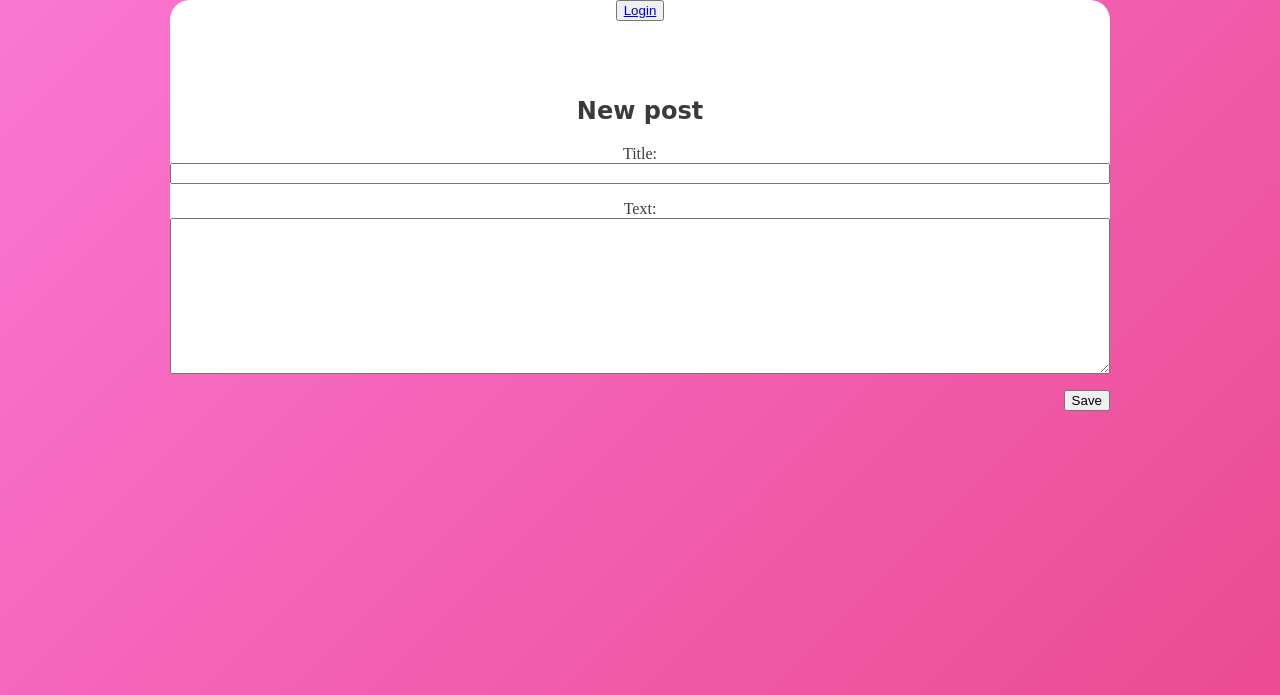
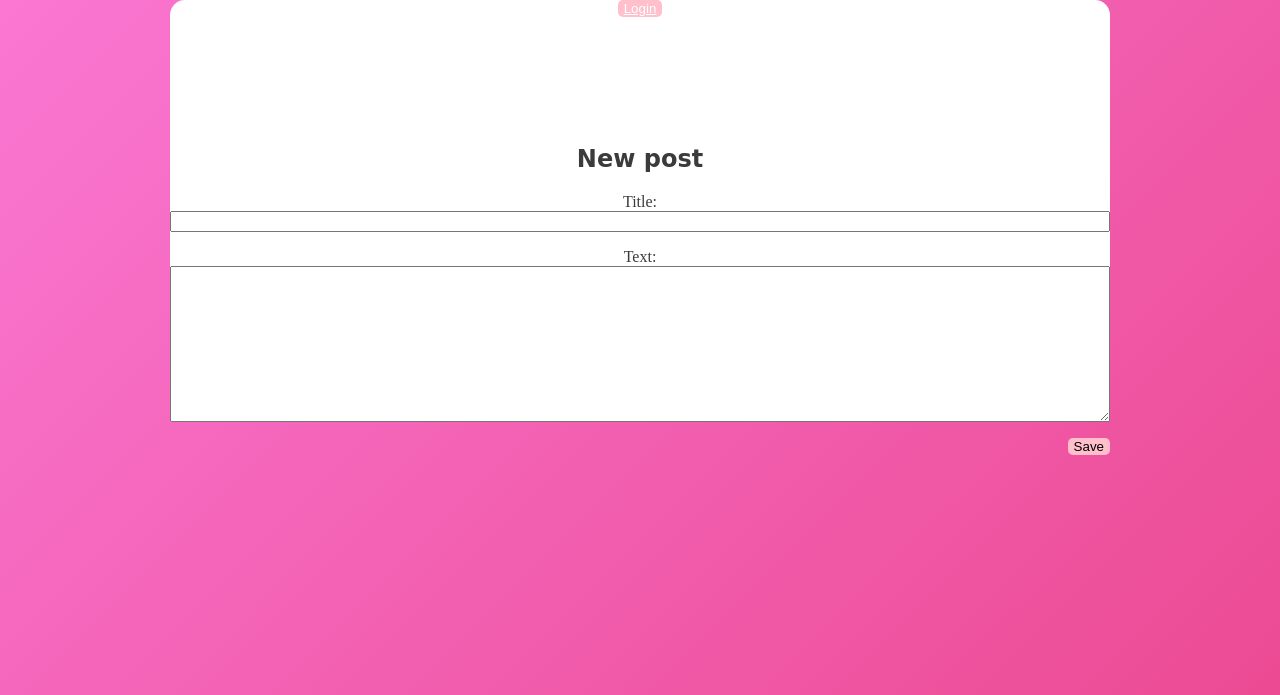
Before and after one commit to lorrananeves/Blogs-Blog, a Django app: page /post/new/ in a window 1280 px wide. Shown: the top 695 px of the page. Run offline with Django 4.2, Linux system fonts and the light colour scheme; some libraries are stand-ins or nearby versions.

Commit message:
desisti desse blog

```diff
--- a/blog/static/css/blog.css
+++ b/blog/static/css/blog.css
@@ -9,20 +9,21 @@ html {
     background-color: #ffffff;
     max-width: 940px;
     border-radius: 20px;
-/* }
+}
 
 .page-header {
     border-radius: 15px 15px 0px 0px;
     height: 125px;
-    background-color: white; */
+    background-color: white;
+    color: black;
         /* background: linear-gradient( rgb(250, 150, 228), white);
         background-repeat: no-repeat; */
 }
 
-/* button {
+button {
     border-radius: 5px;
     border: none;
-    background-color: pink; */
+    background-color: pink;
 }
 
 .nav-link {
```
